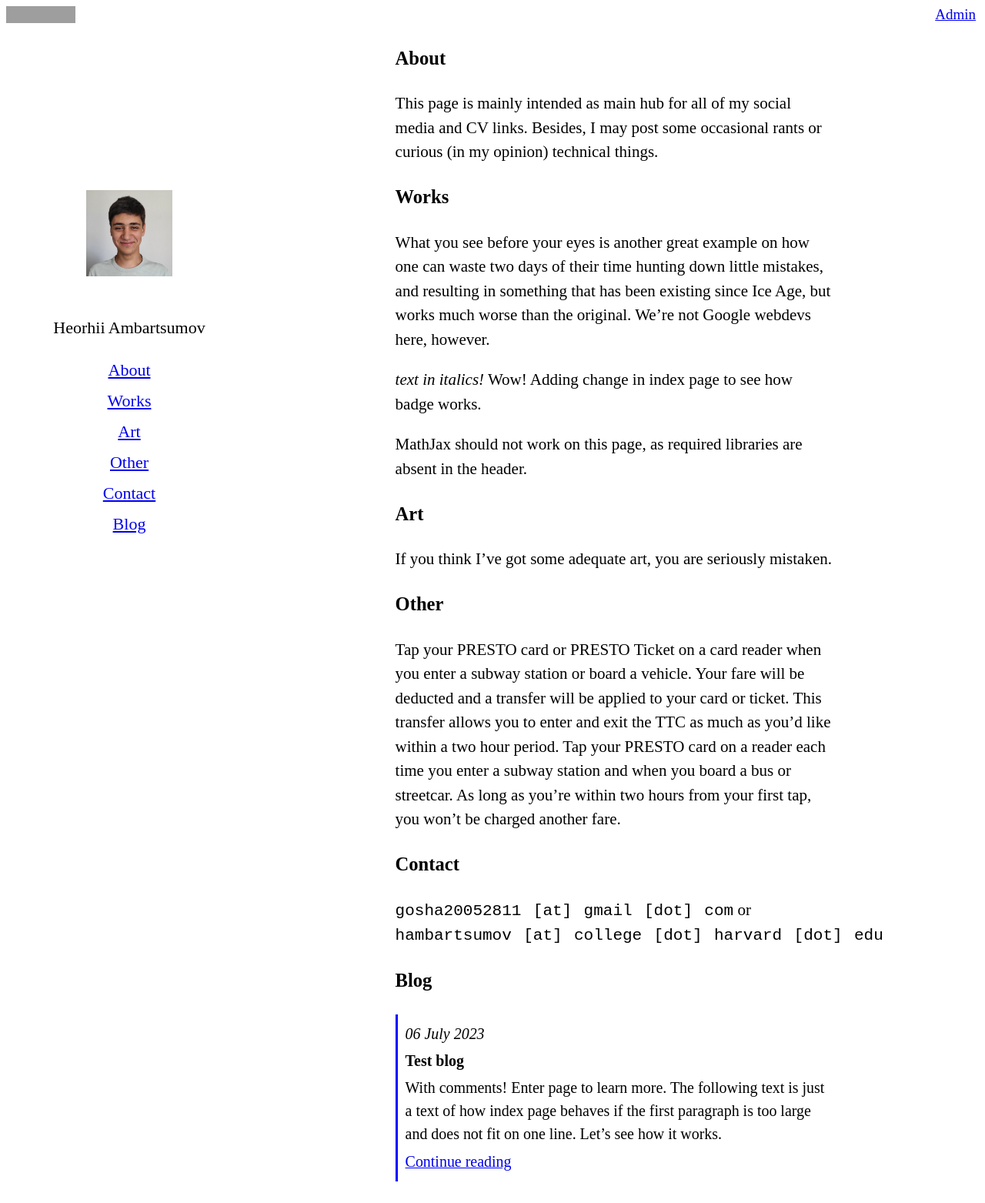
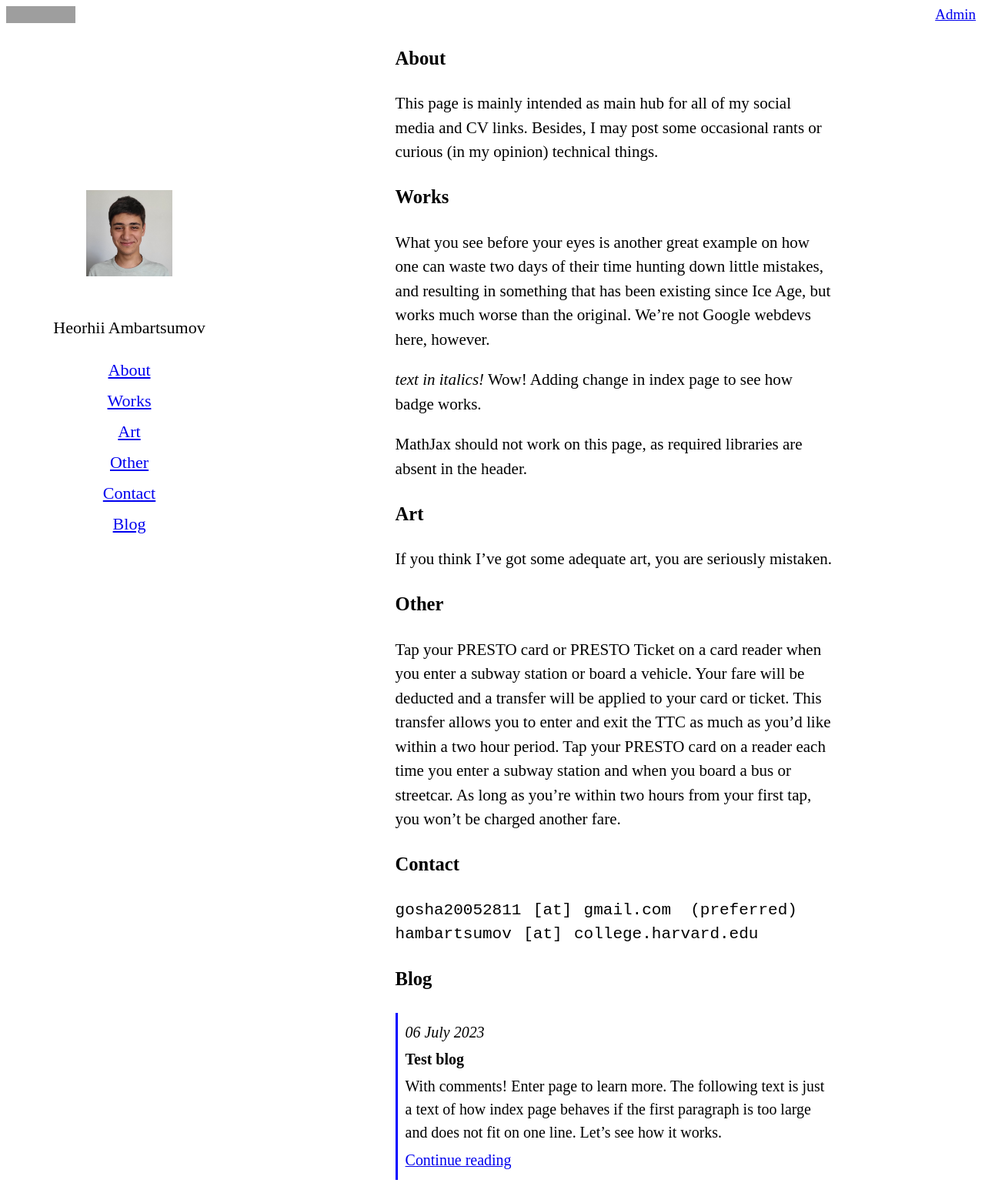
Before and after one commit to hambartsumov/hambartsumov.github.io, a Jekyll site: the page built from index.md, in a window 1280 px wide. Shown: the whole page at 77% size. Built offline with Jekyll 4.4.1, drawn with Linux system fonts in a browser that asks for light colours; grey boxes are pictures that could not be loaded.

Commit message:
Update Index page “main”

```diff
--- a/index.md
+++ b/index.md
@@ -29,5 +29,5 @@ Tap your PRESTO card on a reader each time you enter a subway station and when y
 
 ### Contact
 
-`gosha20052811⠀[at]⠀gmail⠀[dot]⠀com` or
-`hambartsumov⠀[at]⠀college⠀[dot]⠀harvard⠀[dot]⠀edu`
+    gosha20052811⠀[at]⠀gmail.com  (preferred)
+    hambartsumov⠀[at]⠀college.harvard.edu
```
